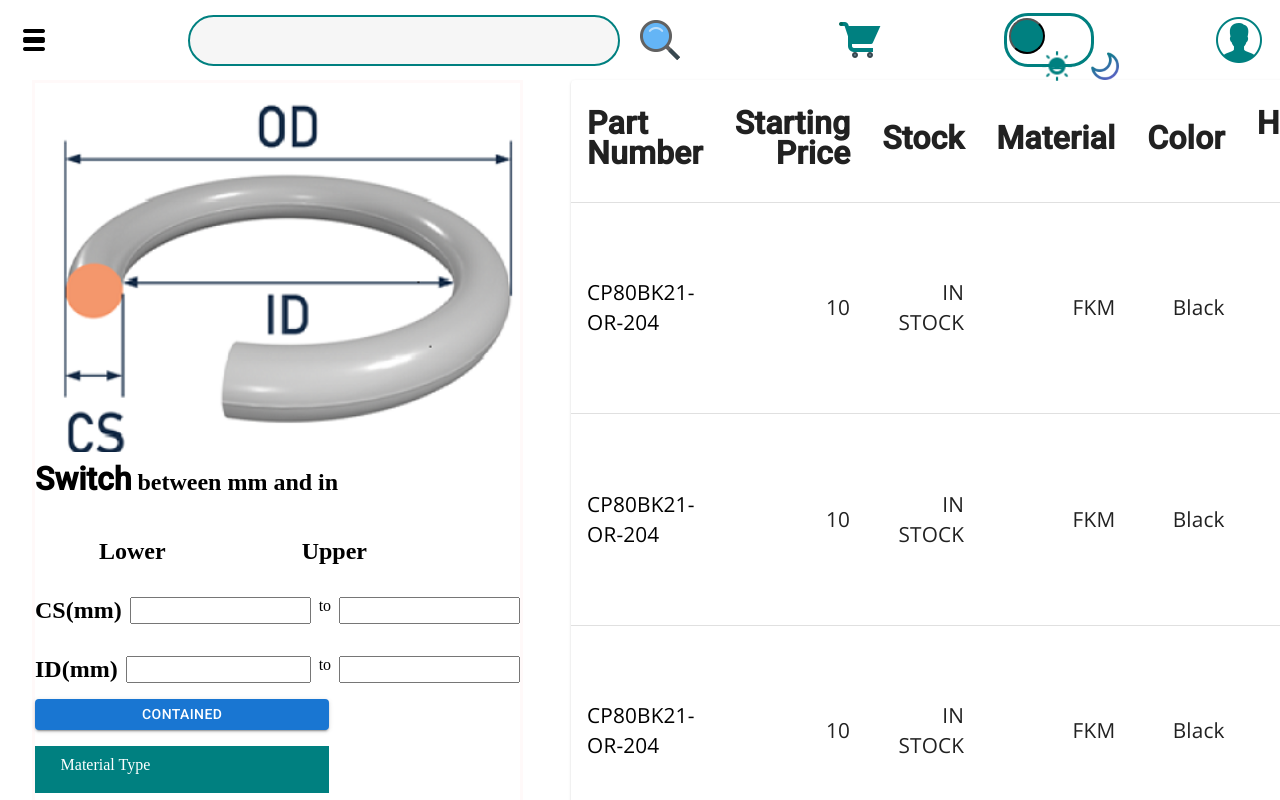
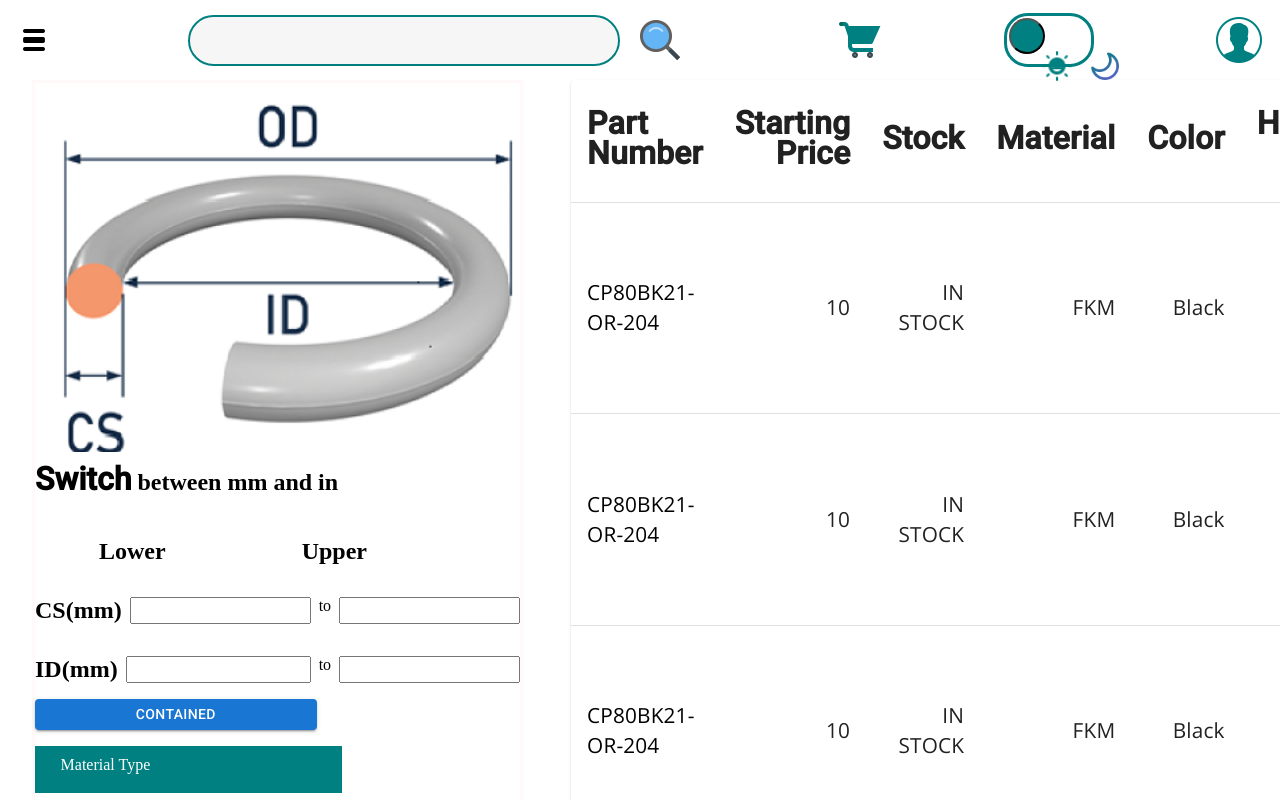
Before and after one commit to Shahvaiz-Ahmed/tmrproject, a React (Create React App) app: page / in a window 1280 px wide. Shown: the top 800 px of the page. Built offline with nearby package versions, Linux system fonts and the light colour scheme.

Commit message:
solved search bar

```diff
--- a/src/Components/Static/css/SearchSideBar.css
+++ b/src/Components/Static/css/SearchSideBar.css
@@ -13,10 +13,10 @@ margin-left: 10vw;
     margin-left: 5vw;
 }
 .btn{
-    background-color:#008080;
+    background-color:#015e5e;
     color: white;
     height: 3.9vh;
-    width: 23vw;
+    width: 22vw;
     font-size: larger;
 }
 .btn:hover{
@@ -26,7 +26,7 @@ margin-left: 10vw;
     display: grid;
     /* align-self: center; */
     height:4.7vh;
-    width:  21vw;
+    width: 22vw;
     color:white;
     font-size: 2vh;
     padding-left: 2vw;
```
